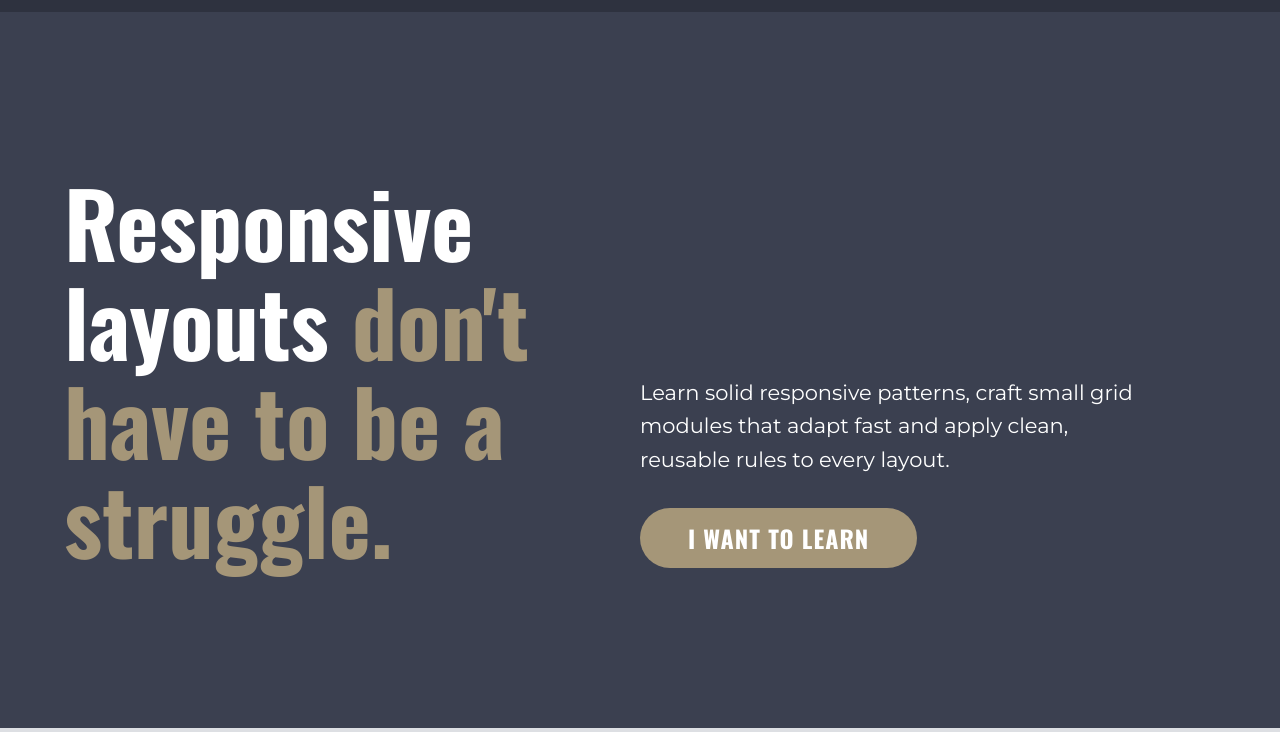
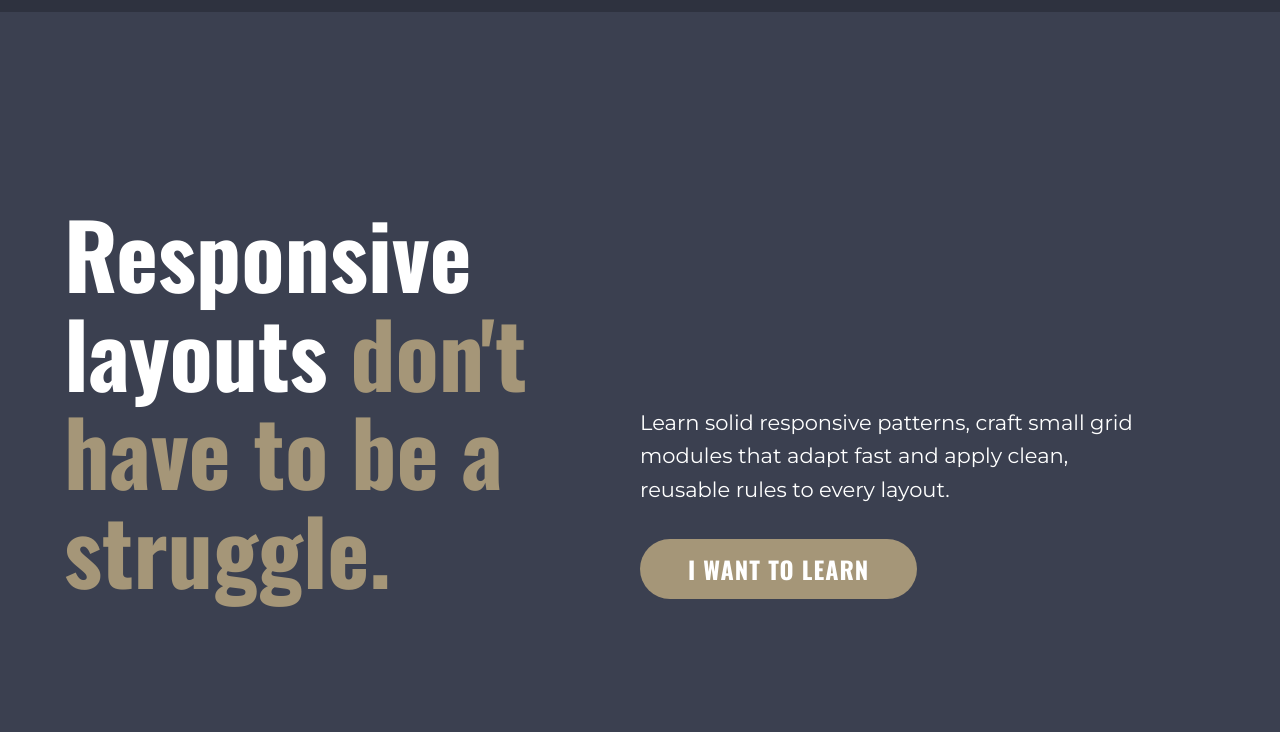
Before and after one commit to codeStackr007/D21-Final-Challenge, a plain HTML site: page index.html in a window 1280 px wide. Shown: the part 68-800 px from the top of the page. Drawn offline with nearby package versions, Linux system fonts and the light colour scheme.

Commit message:
modified:   style.css

```diff
--- a/style.css
+++ b/style.css
@@ -39,7 +39,7 @@ html {
   --fs-heading-md: 1.875rem;
   --fs-heading-lg: 3.5rem;
   --fs-heading-xl: 4.375rem;
-  --fs-heading-xxl: 5.625rem;
+  --fs-heading-xxl: 5.6rem;
 
   /* Line Heights */
   --lh-body: 1.6;
@@ -629,7 +629,7 @@ header {
 
   .hero {
     min-height: 660px;
-    padding: 10rem 0;
+    padding: 12rem 0;
   }
 
   .hero__container {
```
